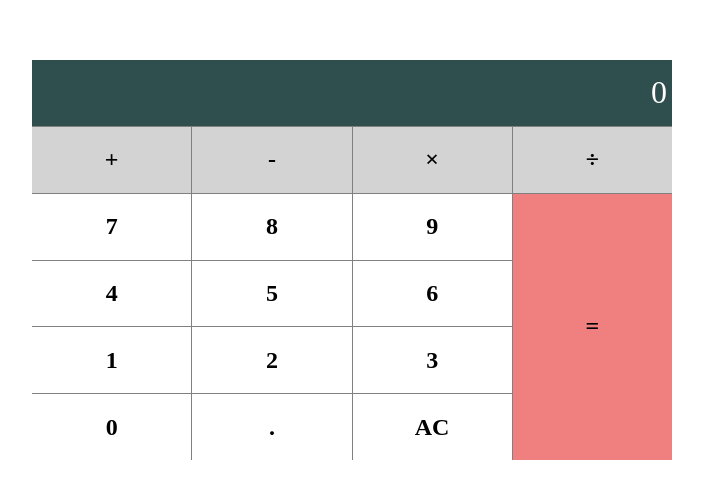
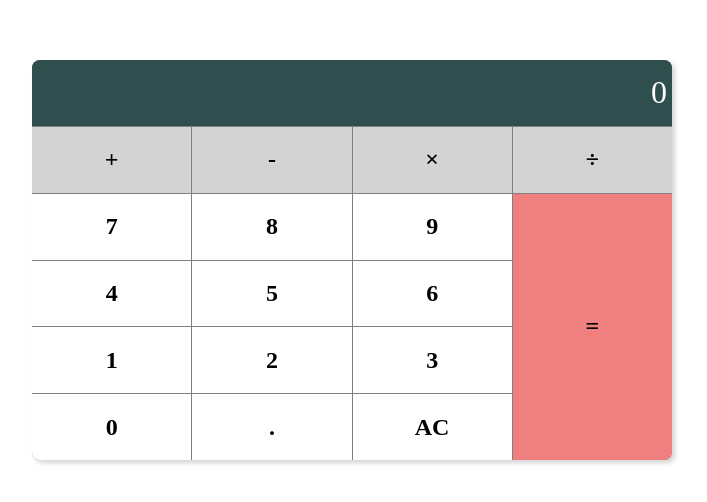
Before and after one commit to TeoRiga96/CSS, a plain HTML site: page index.html in a window 1280 px wide. Shown: the part 148-650 px from the top of the page, without its empty margins (296-1003 px from the left). Drawn offline with Linux system fonts and the light colour scheme.

Commit message:
update Border-radius e shadow

```diff
--- a/style.css
+++ b/style.css
@@ -15,7 +15,8 @@ body{
     background-color: gray;
     display: grid;
     gap: 1px;
-    border-radius: 5%;
+    border-radius: 8px;
+    box-shadow: lightgray 3px 3px 5px;
 }
 
 /* ho usato flex nella prima riga e nel display per provare le differenze */
@@ -29,6 +30,7 @@ body{
     color: white;
     font-size: xx-large;
     padding-right: 5px;
+    border-radius: 8px 8px 0px 0px;
 }
 
 .sum, .minus, .x, .÷ {
@@ -48,6 +50,7 @@ body{
     font-size: x-large;
     font-weight: bold;
     background-color: lightcoral;
+    border-radius: 0px 0px 8px 0px;
 }
 
 .one, .two, .three, .four, .five, .six, .seven, .eight, .nine, .zero, .dot, .AC {
@@ -59,3 +62,7 @@ body{
     font-weight: bold;
     background-color: white;
 }
+
+.zero {
+    border-radius: 0px 0px 0px 8px;
+}
```
